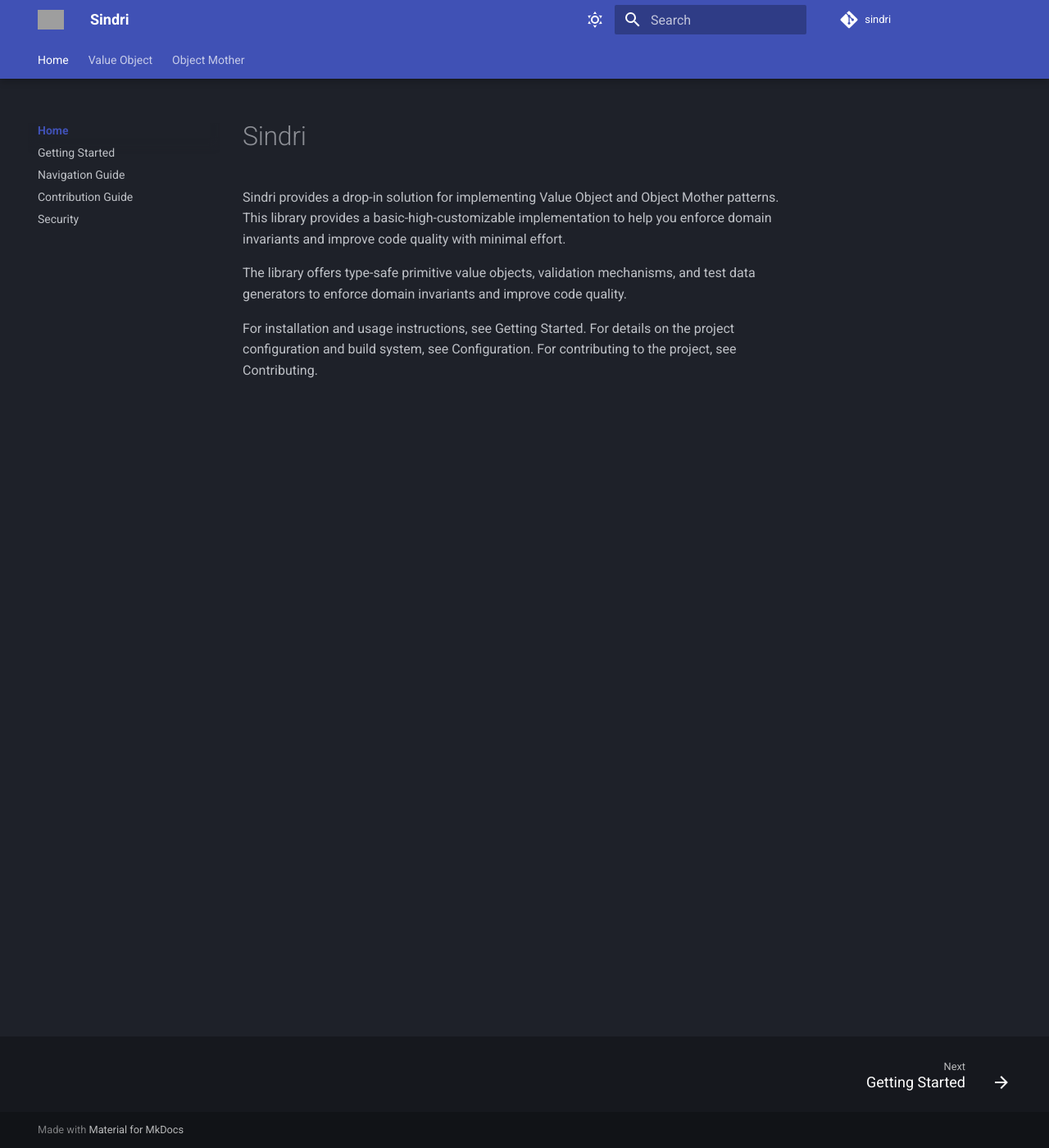
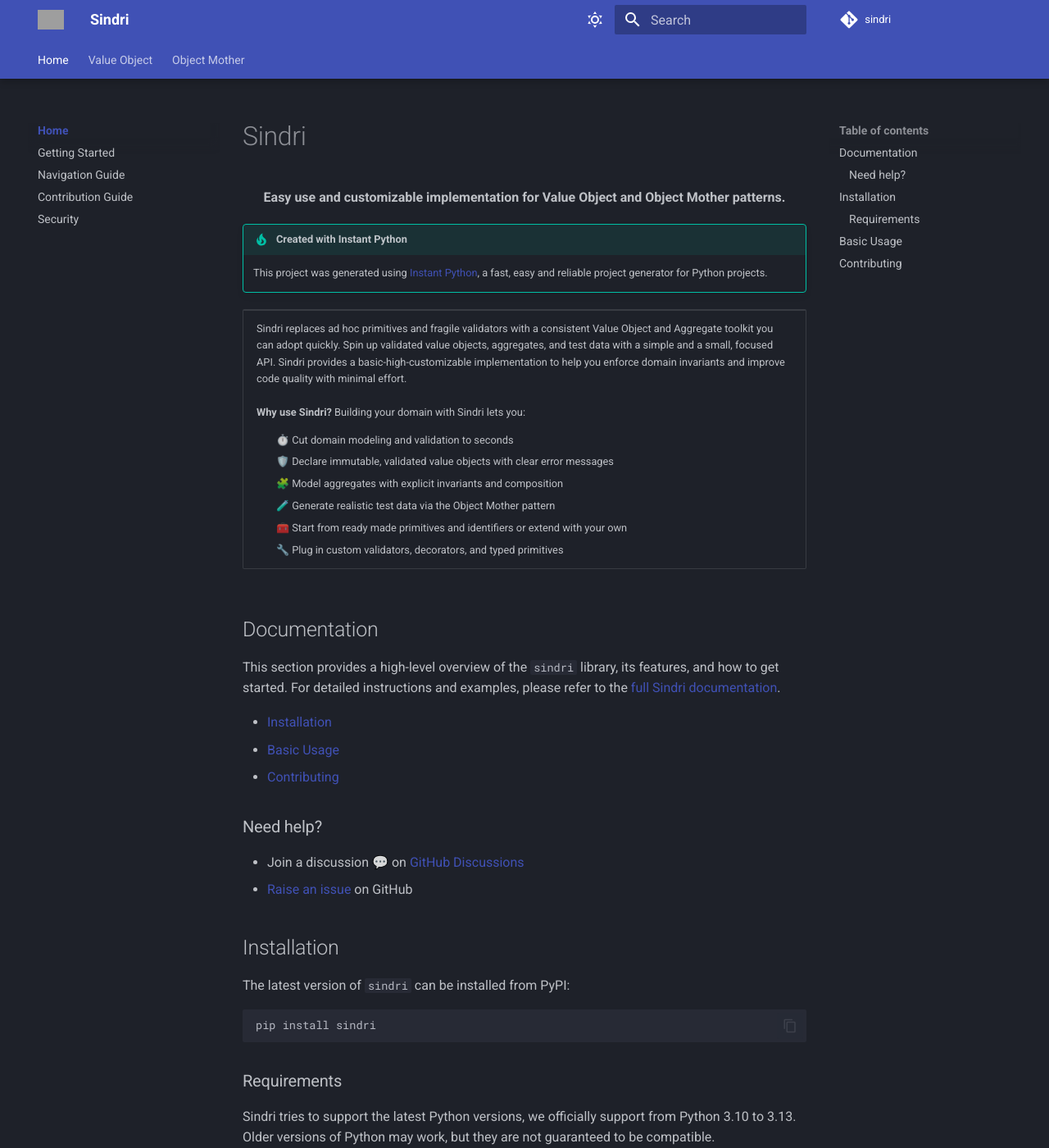
Before and after one commit to dimanu-py/sindri, an MkDocs documentation site: the page built from docs/home/index.md, in a window 1280 px wide and 1400 px high. Shown: the whole window at 82% size. Built offline with MkDocs 1.6.1 and Material for MkDocs 9.7.7, drawn with Linux system fonts in a browser that asks for light colours; comment, search, counter and statistics services are not loaded; some of the changed text lies outside the part shown; grey boxes are pictures that could not be loaded.

Commit message:
docs: update README and documentation main page

````diff
--- a/docs/home/index.md
+++ b/docs/home/index.md
@@ -1,14 +1,91 @@
 # Sindri
 
-Sindri provides a drop-in solution for implementing Value Object and Object Mother patterns.
-This library provides a basic-high-customizable implementation to help you enforce
+<div align="center">
+  <strong>Easy use and customizable implementation for Value Object and Object Mother patterns.</strong>
+</div>
+
+!!! tip "Created with Instant Python"
+    This project was generated using [Instant Python](https://dimanu-py.github.io/instant-python/home/), a fast, easy and reliable project generator for Python projects.
+
+<div align="center"><table><tr><td>
+Sindri replaces ad hoc primitives and fragile validators with a consistent Value Object and Aggregate
+toolkit you can adopt quickly.
+Spin up validated value objects, aggregates, and test data with a simple and a small, focused API.
+
+Sindri provides a basic-high-customizable implementation to help you enforce
 domain invariants and improve code quality with minimal effort.
 
-The library offers type-safe primitive value objects,
-validation mechanisms, and test data generators to enforce
-domain invariants and improve code quality.
+<br><br>
 
-For installation and usage instructions, see Getting Started.
-For details on the project configuration and build system,
-see Configuration. For contributing to the project,
-see Contributing.
+<b>Why use Sindri?</b> Building your domain with Sindri lets you:
+
+<ul style="list-style-type: none">
+  <li>⏱️ Cut domain modeling and validation to seconds</li>
+  <li>🛡️ Declare immutable, validated value objects with clear error messages</li>
+  <li>🧩 Model aggregates with explicit invariants and composition</li>
+  <li>🧪 Generate realistic test data via the Object Mother pattern</li>
+  <li>🧰 Start from ready made primitives and identifiers or extend with your own</li>
+  <li>🔧 Plug in custom validators, decorators, and typed primitives</li>
+</ul>
+
+</td></tr></table></div>
+
+## Documentation
+
+This section provides a high-level overview of the `sindri` library, its features, and how to get started.
+For detailed instructions and examples, please refer to the [full Sindri documentation](https://dimanu-py.github.io/sindri/home/).
+
+- [Installation](#installation)
+- [Basic Usage](#basic-usage)
+- [Contributing](#contributing)
+
+### Need help?
+
+-   Join a discussion 💬 on [GitHub Discussions]
+-   [Raise an issue][GitHub Issues] on GitHub
+
+[GitHub Discussions]: https://github.com/dimanu-py/sindri/discussions
+[GitHub Issues]: https://github.com/dimanu-py/sindri/issues
+
+## Installation
+
+The latest version of `sindri` can be installed from PyPI:
+
+```bash
+pip install sindri
+```
+
+### Requirements
+
+Sindri tries to support the latest Python versions, we officially support from Python 3.10 to 3.13.
+Older versions of Python may work, but they are not guaranteed to be compatible.
+
+## Basic Usage
+
+Here is a simple example of how to use `sindri` to create a value object and generate test data using an object mother.
+
+```python
+from sindri.value_objects import Integer, String
+
+age = Integer(30)
+name = String("John Doe")
+
+print(f"Name: {name.value}, Age: {age.value}")
+```
+
+```python
+from sindri.mothers import IntegerPrimitivesMother, StringPrimitivesMother
+
+random_age = IntegerPrimitivesMother.any()
+random_name = StringPrimitivesMother.any()
+```
+
+!!! note "Learn More"
+    To learn more about advanced usage of value objects, including validation, custom value objects,
+    complex objects like aggregates, visit the [Value Objects](https://dimanu-py.github.io/sindri/value_objects/)
+    and [Object Mothers](https://dimanu-py.github.io/sindri/object_mothers) sections.
+
+## Contributing
+
+We welcome contributions to `sindri`! If you have ideas, suggestions, or improvements, please check out our
+[contributing guide](https://dimanu-py.github.io/sindri/home/contributing/) for details on how to get involved.
````
Also changed, not shown: README.md (+43 -22 lines).
